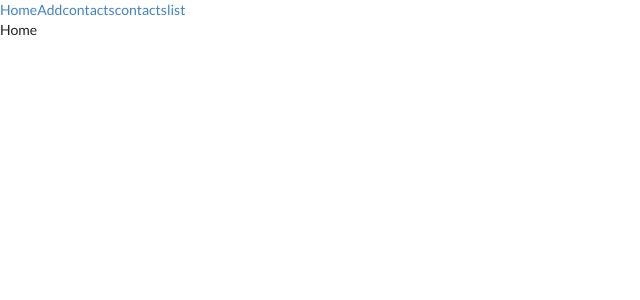
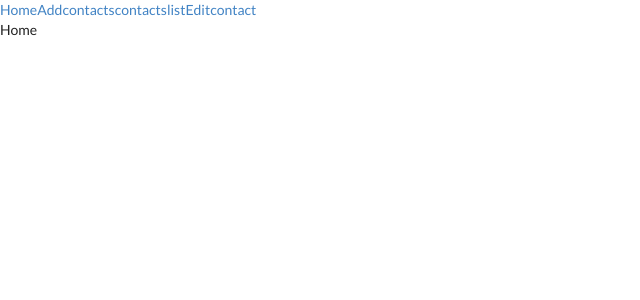
Before and after one commit to timeisnotgood/frontend, a React (Create React App) app: page / in a window 1280 px wide. Shown: the top 300 px of the page, without its empty margins (0-640 px from the left). Built offline with nearby package versions, Linux system fonts and the light colour scheme.

Commit message:
Edit backend complete

```diff
--- a/src/page/Contact.js
+++ b/src/page/Contact.js
@@ -1,6 +1,7 @@
 import React, { useContext, useState } from 'react'
 import Addcontacts from './Addcontacts'
 import Contatclist from './Contatclist'
+import Editcontact from './Editcontact'
 import { Route, Routes } from 'react-router-dom'
 import Home from './Home'
 import Navlink from './Navlink'
@@ -18,6 +19,7 @@ const Contact = () => {
                 <Route path='/' element={<Home global={global} />} />
                 <Route path='/contactlist'  element={<Contatclist  />} />
                 <Route path='/addcontacts' exact element={<Addcontacts getdata={getdata} />} />
+                <Route path='/editcontact/:id' element={<Editcontact/>} />
             </Routes>
         </>
     )
--- a/src/page/Contatclist.js
+++ b/src/page/Contatclist.js
@@ -1,4 +1,6 @@
 import React, { useEffect, useState } from 'react'
+import { Link } from 'react-router-dom'
+
 
 const Contatclist = () => {
 
@@ -40,7 +42,9 @@ const Contatclist = () => {
   return(
     <div key={data._id} >
       <p>{data.name}</p>
-      <button>Edit</button>
+      <Link to={`/editcontact/${data._id}`} >
+        <button>Edit</button>
+      </Link>
       <button onClick={()=>dele(data._id)} >Delete</button>
     </div>
   )
--- /dev/null
+++ b/src/page/Editcontact.js
@@ -0,0 +1,9 @@
+import React from 'react'
+
+const Editcontact = () => {
+  return (
+    <div>Editcontact</div>
+  )
+}
+
+export default Editcontact
--- a/src/page/Navlink.js
+++ b/src/page/Navlink.js
@@ -13,6 +13,9 @@ const Navlink = () => {
         <Link to='/contactlist' >
             contactslist
         </Link>
+        <Link to='/editcontact' >
+            Editcontact
+        </Link>
     </div>
   )
 }
```
